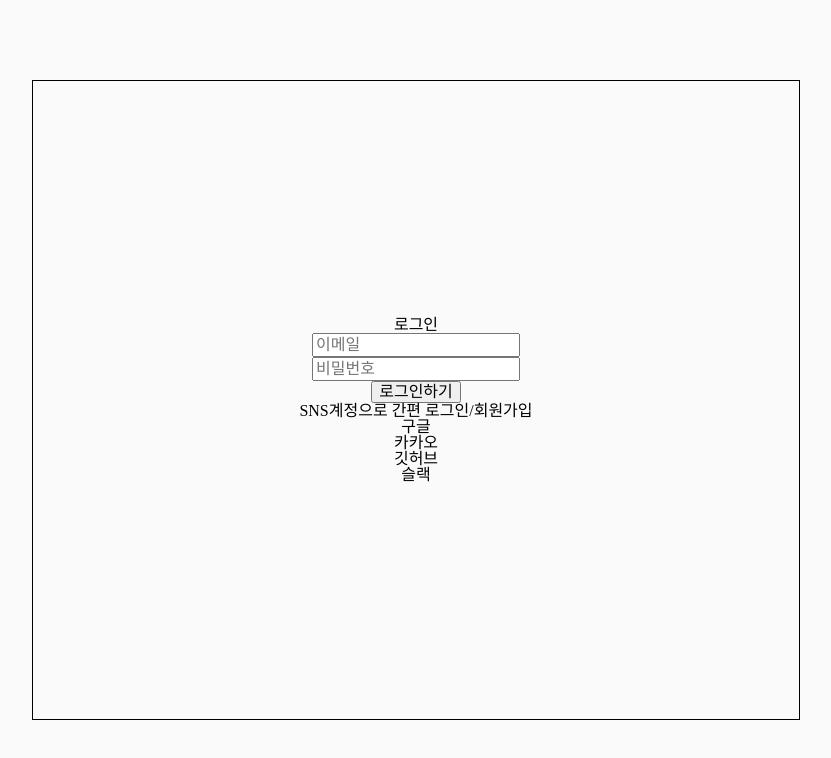
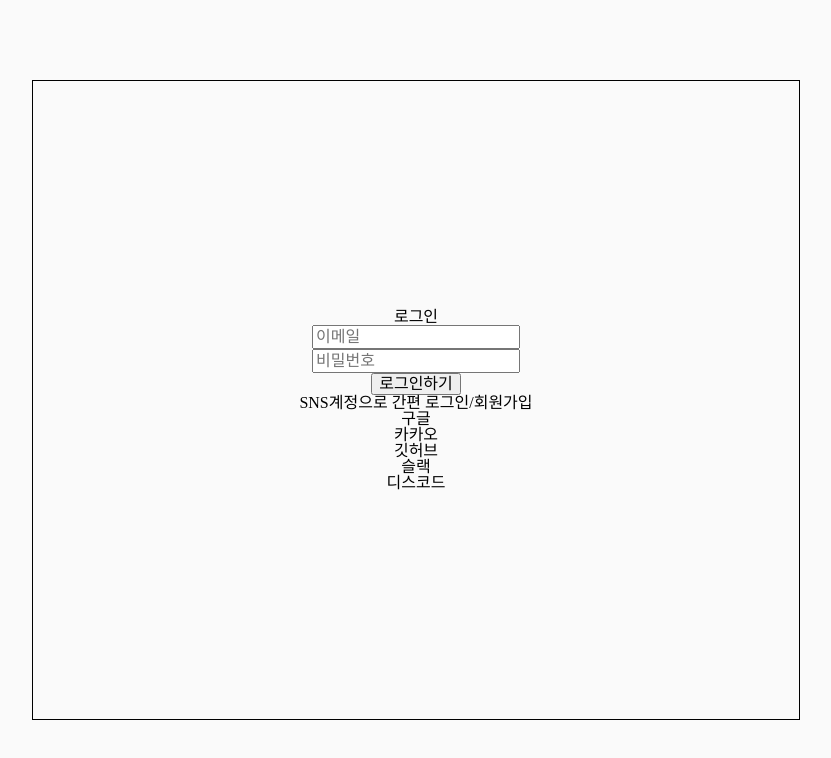
Before and after one commit to MyLog08/MyLog, a React (Vite) app: page /auth/login in a window 1280 px wide. Shown: the top 758 px of the page, without its empty margins (224-1055 px from the left). Built offline with nearby package versions, Linux system fonts and the light colour scheme; no server answers.

Commit message:
feat: add discord social login - 디스코드 소셜 로그인 기능 추가 - TODO: 비밀번호 암호화

```diff
--- a/src/components/LoginComponents/SocialSection.jsx
+++ b/src/components/LoginComponents/SocialSection.jsx
@@ -21,6 +21,11 @@ function SocialSection() {
     await handleSignInOAuth(provider);
   };
 
+  const handleOnClickSignInWithDiscord = async () => {
+    const provider = 'discord';
+    await handleSignInOAuth(provider);
+  };
+
   return (
     <section>
       <div>SNS계정으로 간편 로그인/회원가입</div>
@@ -28,6 +33,7 @@ function SocialSection() {
       <div onClick={handleOnClickSignInWithKakao}>카카오</div>
       <div onClick={handleOnClickSignInWithGithub}>깃허브</div>
       <div onClick={handleOnClickSignInWithSlack}>슬랙</div>
+      <div onClick={handleOnClickSignInWithDiscord}>디스코드</div>
     </section>
   );
 }
```
